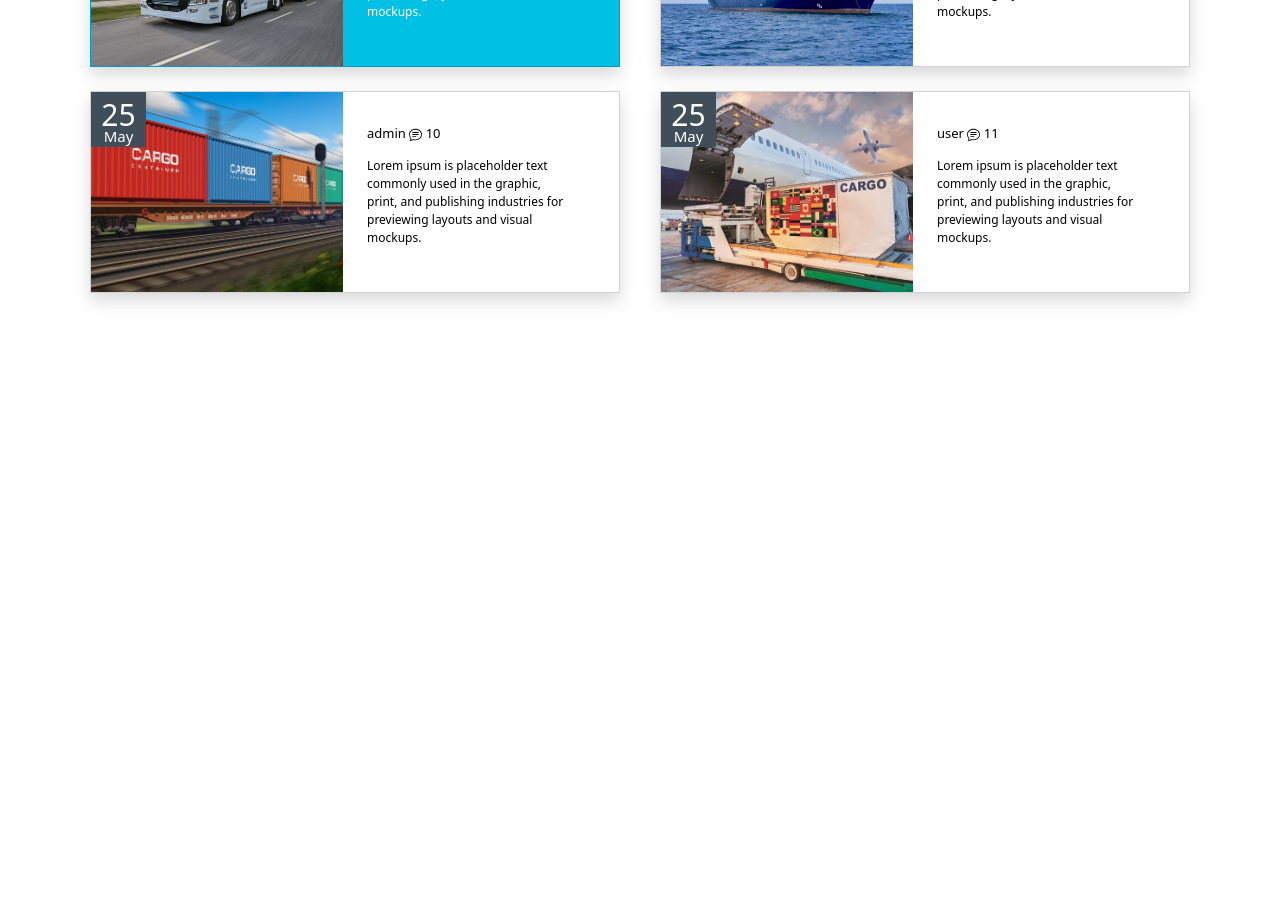
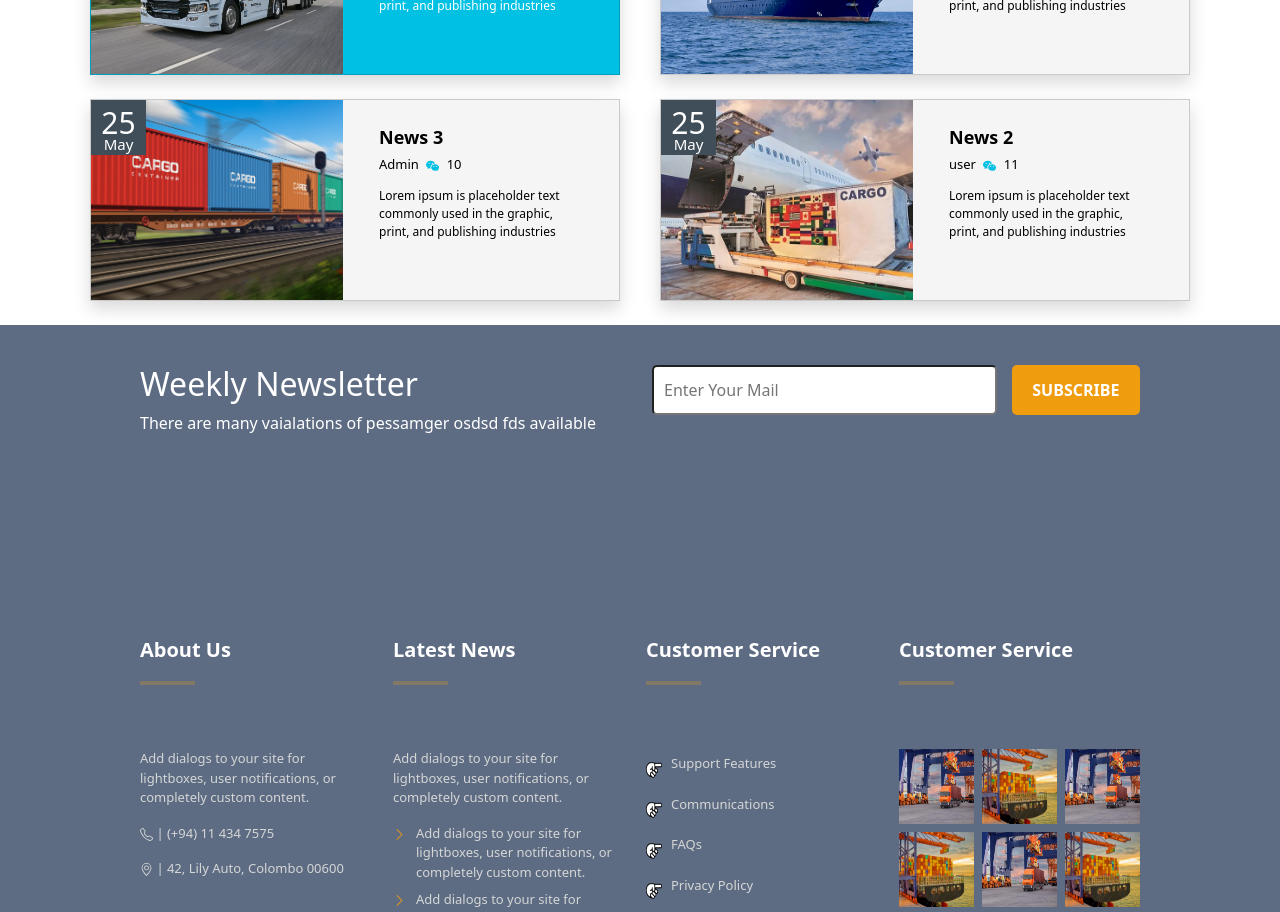
Before and after one commit to mrmuhannadh/xiteb_practical, a React (Create React App) app: page / in a window 1280 px wide. Shown: the part 3020-3932 px from the top of the page. Before the commit the page ends 3337 px from the top, so only its background shows below. Built offline with nearby package versions, Linux system fonts and the light colour scheme.

Commit message:
footer done nad added scroll top button

```diff
--- a/package.json
+++ b/package.json
@@ -19,6 +19,7 @@
     "react-countup": "^6.5.3",
     "react-dom": "^18.3.1",
     "react-scripts": "5.0.1",
+    "react-scroll-up": "^1.4.0",
     "react-slick": "^0.30.2",
     "slick-carousel": "^1.8.1",
     "web-vitals": "^2.1.4"
--- a/src/App.css
+++ b/src/App.css
@@ -37,6 +37,120 @@
   }
 }
 
-.ccc{
-  background-color: red;
+/* Footer */
+
+.footerContainer{
+  background-color: rgb(93, 108, 131);
+  color: white;
+  text-align: start;
+  padding: 5vh 10vw 5vh 10vw;
 }
+
+.footerTextBox{
+  height: 50px;
+  width: 400px;
+  margin-right: 15px;
+  border-radius: 5px;
+  padding-left: 10px;
+}
+
+.customButtonCustomClass{
+  display: flex;
+  font-weight: bold;
+  justify-content: center;
+  align-items: center;
+  height: 50px;
+  width: 150px;
+  color: white;
+  background-color: rgb(240, 156, 15);
+  border-radius: 5px;
+}
+
+.topRow{
+  padding-bottom: 25vh;
+}
+
+.footerTopic{
+  font-weight: bold;
+  font-size: 20px;
+}
+
+.underlineHR{
+  width: 55px;
+  border-style: solid;
+  border-width: 2px;
+  color: rgb(240, 156, 15);
+  margin-bottom: 8vh;
+}
+
+.footerContent p, .footerContent div,  .footerContent ul{
+  font-size: small;
+  color: #d5d6d6;
+}
+
+.footerContent ul{
+  list-style-type: none;
+  padding: 0;
+  align-items: center;
+}
+
+.footerContent ul li{
+  padding-left: 25px;
+  padding-bottom: 2vh;
+  padding-top: 5px;
+  background-image: url('./assets/handIcon.png');
+  background-size: 16px 16px;
+  background-position: left center;
+  background-repeat: no-repeat;
+}
+
+.footerRightIcon{
+  color: rgb(240, 156, 15);
+  margin-right: 10px;
+}
+
+.gridItems{
+  display: flex;
+  flex-direction: row;
+  gap: 8px;
+  padding-bottom: 8px;
+}
+
+.gridImage{
+  width: 75px;
+  height: 75px;
+  object-fit: fill;
+
+}
+
+.roundedIcon {
+  display: flex;
+  background-color: rgb(138, 142, 148);
+  width: 30px;
+  height: 30px;
+  align-items: center;
+  justify-content: center;
+  margin-right: 10px;
+  border-radius: 50%;
+  overflow: hidden;
+}
+
+.bottomRow{
+  padding-top: 10vh;
+}
+/* Move Up Button */
+
+.moveUpButton{
+  width: 50px;
+  height: 50px;
+  position: fixed;
+  display: flex;
+  align-items: center;
+  justify-content: center;
+  right: 4vw;
+  bottom: 10vh;
+  color: white;
+  background-color: rgb(240, 156, 15);
+  z-index: 100;
+
+}
--- /dev/null
+++ b/src/components/dashboard/common/footer.js
@@ -0,0 +1,157 @@
+import React from "react";
+import {
+  ChevronRight,
+  Facebook,
+  GeoAlt,
+  Instagram,
+  Telephone,
+  Twitter,
+  Whatsapp,
+  Youtube,
+} from "react-bootstrap-icons";
+import imageOne from "../../../assets/slider/JPG/slider1.jpg";
+import imageTwo from "../../../assets/slider/JPG/slider2.jpg";
+
+function Footer() {
+  return (
+    <div className="footerContainer">
+      <div className="container">
+        <div className="row topRow">
+          <div className="col-md-6">
+            <h2>Weekly Newsletter</h2>
+            <span>
+              There are many vaialations of pessamger osdsd fds available
+            </span>
+          </div>
+          <div className="col-md-6 d-flex">
+            <input
+              type="text"
+              className="footerTextBox"
+              placeholder="Enter Your Mail"
+            />
+            <div className="customButtonCustomClass md-3">SUBSCRIBE</div>
+          </div>
+        </div>
+        <div className="secRow row">
+          <div className="col-md">
+            <span className="footerTopic">About Us</span>
+            <hr className="underlineHR" />
+            <div className="footerContent">
+              <p>
+                Add dialogs to your site for lightboxes, user notifications, or
+                completely custom content.
+              </p>
+              <p>
+                <Telephone /> | (+94) 11 434 7575
+              </p>
+              <p>
+                <GeoAlt /> | 42, Lily Auto, Colombo 00600
+              </p>
+            </div>
+          </div>
+          <div className="col-md">
+            <div className="col-md">
+              <span className="footerTopic">Latest News</span>
+              <hr className="underlineHR" />
+            </div>
+            <div className="footerContent">
+              <p>
+                Add dialogs to your site for lightboxes, user notifications, or
+                completely custom content.
+              </p>
+              <div className="d-flex">
+                <div>
+                  <ChevronRight className="footerRightIcon" />
+                </div>
+                <div>
+                  Add dialogs to your site for lightboxes, user notifications,
+                  or completely custom content.
+                </div>
+              </div>
+              <div className="d-flex py-2">
+                <div>
+                  <ChevronRight className="footerRightIcon" />
+                </div>
+                <div>
+                  Add dialogs to your site for lightboxes, user notifications,
+                  or completely custom content.
+                </div>
+              </div>
+            </div>
+          </div>
+          <div className="col-md">
+            <div className="col-md">
+              <span className="footerTopic">Customer Service</span>
+              <hr className="underlineHR" />
+            </div>
+            <div className="footerContent">
+              <ul>
+                <li>Support Features</li>
+                <li>Communications</li>
+                <li>FAQs</li>
+                <li>Privacy Policy</li>
+                <li>Rules & Conditions</li>
+                <li>Contact</li>
+              </ul>
+            </div>
+          </div>
+          <div className="col-md">
+            <div className="col-md">
+              <span className="footerTopic">Customer Service</span>
+              <hr className="underlineHR" />
+            </div>
+            <div className="gridItems">
+              <div>
+                <img src={imageOne} className="gridImage" alt="img1" />
+              </div>
+              <div>
+                <img src={imageTwo} className="gridImage" alt="img2" />
+              </div>
+              <div>
+                <img src={imageOne} className="gridImage" alt="img3" />
+              </div>
+            </div>
+            <div className="gridItems">
+              <div>
+                <img src={imageTwo} className="gridImage" alt="img3" />
+              </div>
+              <div>
+                <img src={imageOne} className="gridImage" alt="img4" />
+              </div>
+              <div>
+                <img src={imageTwo} className="gridImage" alt="img5" />
+              </div>
+            </div>
+          </div>
+        </div>
+
+        <div className="bottomRow row d-flex justify-content-between">
+          <div className="col-6 ">
+            <span>
+              Copyright @ 2021 All Rights Reserved. Site By Xiteb&reg;
+            </span>
+          </div>
+          <div className="col-6 d-flex justify-content-end ">
+            <div className="roundedIcon">
+              <Facebook className="socialIcon" />
+            </div>
+            <div className="roundedIcon">
+              <Instagram className="socialIcon" />
+            </div>
+            <div className="roundedIcon">
+              <Twitter className="socialIcon" />
+            </div>
+            <div className="roundedIcon">
+              <Youtube className="socialIcon" />
+            </div>
+            <div className="roundedIcon">
+              <Whatsapp className="socialIcon" />
+            </div>
+          </div>
+        </div>
+      </div>
+    </div>
+  );
+}
+
+export default Footer;
--- /dev/null
+++ b/src/components/dashboard/common/moveUpScreenButton.js
@@ -0,0 +1,15 @@
+import React from "react";
+import { ArrowUp } from "react-bootstrap-icons";
+import ScrollToTop from "react-scroll-up";
+
+function MoveUpButton() {
+  return (
+    <ScrollToTop showUnder={120} duration={500}>
+      <div className="moveUpButton">
+        <ArrowUp size={20} />
+      </div>
+    </ScrollToTop>
+  );
+}
+
+export default MoveUpButton;
--- a/src/components/dashboard/newsSection/newsCard.js
+++ b/src/components/dashboard/newsSection/newsCard.js
@@ -1,6 +1,6 @@
 import React from "react";
 import { Card } from "react-bootstrap";
-import { ChatText } from "react-bootstrap-icons";
+import { ChatText, Wechat } from "react-bootstrap-icons";
 import "./style.css";
 
 function NewsCard({
@@ -14,6 +14,7 @@ function NewsCard({
   backgroundColor,
   fontColor,
   dateBgColor,
+  iconColor,
 }) {
   const cardStyle = {
     backgroundColor: backgroundColor,
@@ -44,7 +45,7 @@ function NewsCard({
           />
         </div>
 
-        <div className="col-md-5 sliderCardTextContainer">
+        <div className="col-md-5 sliderCardTextContainer p-4">
           <Card.Text>
             <p className="sliderItemHeading mb-1">{topicText}</p>
             <span
@@ -52,7 +53,8 @@ function NewsCard({
               style={{ color: fontColor, padding: 0 }}
             >
               <div>
-                {user} <ChatText /> {commentsCount}
+                {user} <Wechat className="mx-1" style={{ color: iconColor }} />{" "}
+                {commentsCount}
               </div>
             </span>
             <p className="newsBody">{news}</p>
--- a/src/components/dashboard/newsSection/newsSection.js
+++ b/src/components/dashboard/newsSection/newsSection.js
@@ -11,8 +11,8 @@ function NewsSection() {
     {
       image: imageOne,
       topic: "News 1",
-      body: "Lorem ipsum is placeholder text commonly used in the graphic, print, and publishing industries for previewing layouts and visual mockups.",
-      user: "admin",
+      body: "Lorem ipsum is placeholder text commonly used in the graphic, print, and publishing industries",
+      user: "Admin",
       comments: "15",
       alt: "imageone",
       background: "rgb(0,192,228)",
@@ -23,38 +23,41 @@ function NewsSection() {
     {
       image: imageTwo,
       topic: "News 2",
-      body: "Lorem ipsum is placeholder text commonly used in the graphic, print, and publishing industries for previewing layouts and visual mockups.",
-      user: "admin",
+      body: "Lorem ipsum is placeholder text commonly used in the graphic, print, and publishing industries",
+      user: "Admin",
       comments: "13",
       alt: "imagetwo",
-      background: "#fff",
+      background: "rgb(245,245,245)",
       fontColor: "#000",
       date: "25",
       dateBg: "rgb(63,78,88)",
+      iconColor: "rgb(0,192,228)",
     },
     {
       image: imageThree,
       topic: "News 3",
-      body: "Lorem ipsum is placeholder text commonly used in the graphic, print, and publishing industries for previewing layouts and visual mockups.",
-      user: "admin",
+      body: "Lorem ipsum is placeholder text commonly used in the graphic, print, and publishing industries",
+      user: "Admin",
       comments: "10",
       alt: "imagethree",
-      background: "#fff",
+      background: "rgb(245,245,245)",
       fontColor: "#000",
       date: "25",
       dateBg: "rgb(63,78,88)",
+      iconColor: "rgb(0,192,228)",
     },
     {
       image: imageFour,
       topic: "News 2",
-      body: "Lorem ipsum is placeholder text commonly used in the graphic, print, and publishing industries for previewing layouts and visual mockups.",
+      body: "Lorem ipsum is placeholder text commonly used in the graphic, print, and publishing industries",
       user: "user",
       comments: "11",
       alt: "imagef",
-      background: "#fff",
+      background: "rgb(245,245,245)",
       fontColor: "#000",
       date: "25",
       dateBg: "rgb(63,78,88)",
+      iconColor: "rgb(0,192,228)",
     },
   ];
   return (
@@ -70,7 +73,7 @@ function NewsSection() {
               <div className="col-md-6">
                 <NewsCard
                   image={news.image}
-                  topicText={news.topicText}
+                  topicText={news.topic}
                   news={news.body}
                   user={news.user}
                   commentsCount={news.comments}
@@ -79,6 +82,7 @@ function NewsSection() {
                   backgroundColor={news.background}
                   fontColor={news.fontColor}
                   dateBgColor={news.dateBg}
+                  iconColor={news.iconColor}
                 />
               </div>
             );
--- a/src/components/dashboard/ourServicesSection/slider.js
+++ b/src/components/dashboard/ourServicesSection/slider.js
@@ -12,7 +12,7 @@ function SliderComponent() {
     slidesToShow: 2,
     slidesToScroll: 2,
     autoplay: true,
-    autoplaySpeed: 2000,
+    autoplaySpeed: 10000,
     appendDots: (dots) => (
       <div className="">
         <ul
--- a/src/components/dashboard/ourServicesSection/sliderItem.js
+++ b/src/components/dashboard/ourServicesSection/sliderItem.js
@@ -11,7 +11,7 @@ class SliderItem extends Component {
           <div className="col-md-6 ">
             <Card.Img variant="top" src={image} className="sliderImageC" />
           </div>
-          <div className="col-md-5 sliderCardTextContainer">
+          <div className="col-md-5 sliderCardTextContainer m-1">
             <Card.Text>
               <span className="sliderItemHeading">{topicText}</span>
               <p className="sliderItemBody">{bodyText}</p>
--- a/src/components/dashboard/ourServicesSection/style.css
+++ b/src/components/dashboard/ourServicesSection/style.css
@@ -33,7 +33,9 @@
 }
 
 .sliderCardContainer{
-  border-radius: 0 !important;}
+  border-radius: 0 !important;
+  height: 100%;
+}
 
 .sliderCardTextContainer {
   padding-top: 5%;
@@ -45,7 +47,7 @@
 .sliderImageC {
   border-radius: 0 !important;
   object-fit: cover;
-  height: 100%;
+  height: 200px;
   width: 100%;
 }
 
--- a/src/pages/dashboard.js
+++ b/src/pages/dashboard.js
@@ -8,6 +8,8 @@ import ScrollAnimation from "react-animate-on-scroll";
 import TestmonialsSection from "../components/dashboard/testimonials/testimonialsSection";
 import ClientLogoSection from "../components/dashboard/clientLogoSection/clientLogoSection";
 import NewsSection from "../components/dashboard/newsSection/newsSection";
+import Footer from "../components/dashboard/common/footer";
+import MoveUpButton from "../components/dashboard/common/moveUpScreenButton";
 
 class DashboardPage extends Component {
   render() {
@@ -27,10 +29,14 @@ class DashboardPage extends Component {
         <ScrollAnimation animateIn="fadeIn" animateOut="fadeOut">
           <TestmonialsSection />
         </ScrollAnimation>
-        {/* <ScrollAnimation animateIn="fadeIn" animateOut="fadeOut"> */}
-        <ClientLogoSection />
-        {/* </ScrollAnimation> */}
-        <NewsSection />
+        <ScrollAnimation animateIn="fadeIn" animateOut="fadeOut">
+          <ClientLogoSection />
+        </ScrollAnimation>
+        <ScrollAnimation animateIn="fadeIn" animateOut="fadeOut">
+          <NewsSection />
+        </ScrollAnimation>
+        <Footer />
+        <MoveUpButton />
       </div>
     );
   }
```
Also changed, not shown: src/assets/handIcon.png (added), 1 other file (tests, documents, lock files or other folders).
